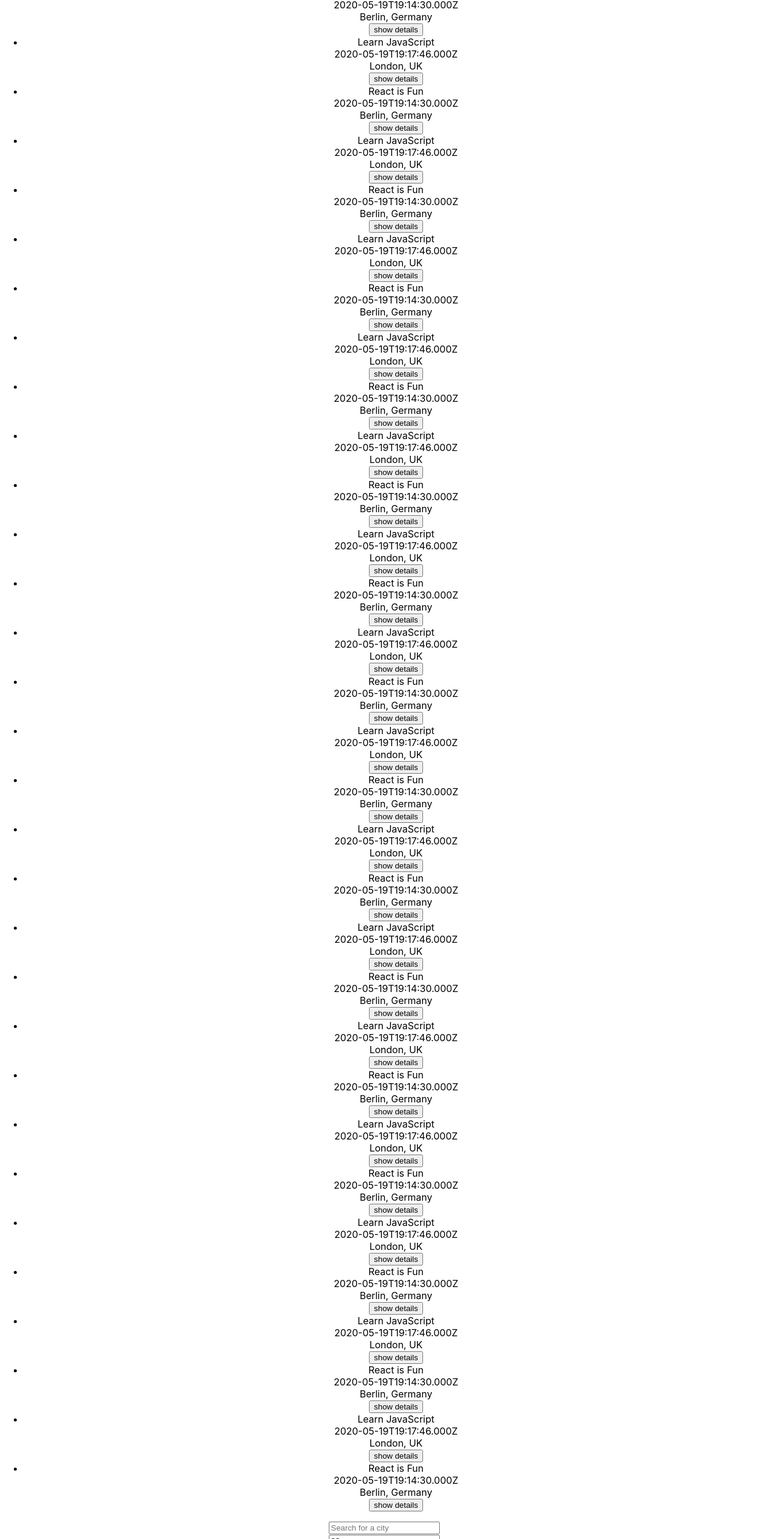
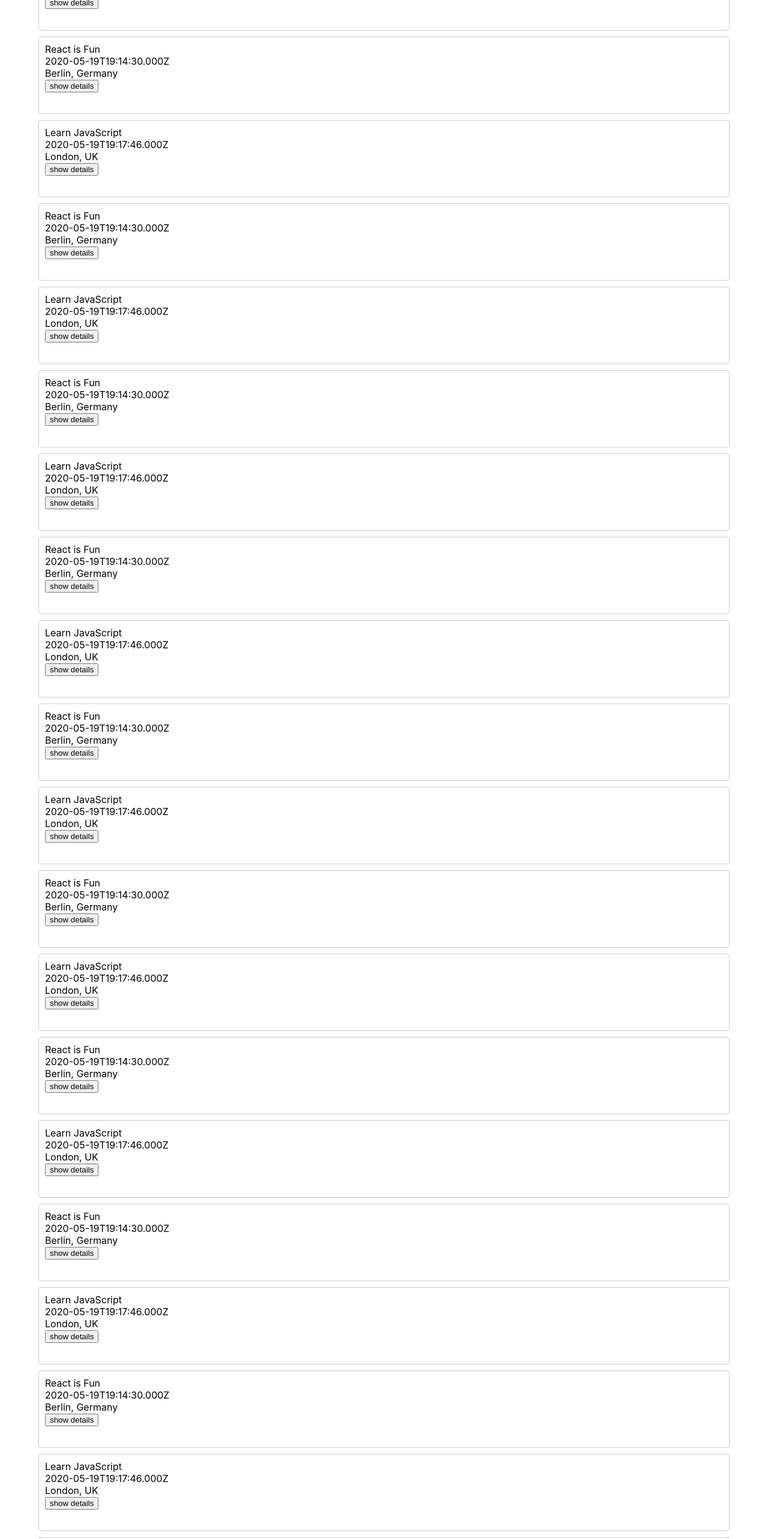
Before and after one commit to thompson-stephen113/meet, a React (Create React App) app: page / in a window 1280 px wide. Shown: the part 120-2686 px from the top of the page at 60% size. Built offline with nearby package versions, Linux system fonts and the light colour scheme.

Commit message:
added new provided basic styling

```diff
--- a/src/App.css
+++ b/src/App.css
@@ -1,38 +1,89 @@
+@import url(https://fonts.googleapis.com/css?family=Roboto:500);
+
 .App {
-  text-align: center;
+	text-align: center;
+	padding: 2% 5%;
 }
 
-.App-logo {
-  height: 40vmin;
-  pointer-events: none;
+.App * {
+	box-sizing: border-box;
 }
 
-@media (prefers-reduced-motion: no-preference) {
-  .App-logo {
-    animation: App-logo-spin infinite 20s linear;
-  }
+ul {
+	padding: 0;
+	list-style: none;
 }
 
-.App-header {
-  background-color: #282c34;
-  min-height: 100vh;
-  display: flex;
-  flex-direction: column;
-  align-items: center;
-  justify-content: center;
-  font-size: calc(10px + 2vmin);
-  color: white;
+p {
+	margin: 5px 0;
 }
 
-.App-link {
-  color: #61dafb;
+input[type="text"],
+input[type="number"] {
+	padding: 8px 6px 8px 10px;
+	border-radius: 4px;
+	outline: none;
+	border: 1px solid #ccc;
+	font-size: 14px;
+	line-height: 20px;
+	align-self: center;
+	height: 38px;
+	margin-bottom: 20px;
 }
 
-@keyframes App-logo-spin {
-  from {
-    transform: rotate(0deg);
-  }
-  to {
-    transform: rotate(360deg);
-  }
+.city {
+	width: 250px;
 }
+
+#city-search {
+	display: flex;
+	flex-direction: column;
+	margin: auto;
+	position: relative;
+}
+
+.suggestions {
+	width: 250px;
+	position: absolute;
+	top: 45px;
+	z-index: 2;
+	align-self: center;
+	margin: 0;
+	font-size: 14px;
+	box-shadow: 10px 10px 16px -12px rgba(0, 0, 0, 0.75);
+}
+
+.suggestions > li {
+	text-align: left;
+	padding: 8px 6px 8px 10px;
+	background-color: #eee;
+	cursor: default;
+}
+
+.suggestions > li:last-child {
+	border-bottom-left-radius: 4px;
+	border-bottom-right-radius: 4px;
+}
+
+.suggestions > li:hover {
+	background-color: #bcdcdb;
+}
+
+.event {
+	padding: 10px 10px 35px;
+	margin-bottom: 10px;
+	text-align: left;
+	border: 1px solid #ccc;
+	border-radius: 4px;
+	position: relative;
+}
+
+.details-btn {
+	position: absolute;
+	right: 5px;
+	bottom: 5px;
+	padding: 5px 8px;
+	border-radius: 4px;
+	outline: none;
+	cursor: pointer;
+}
```
